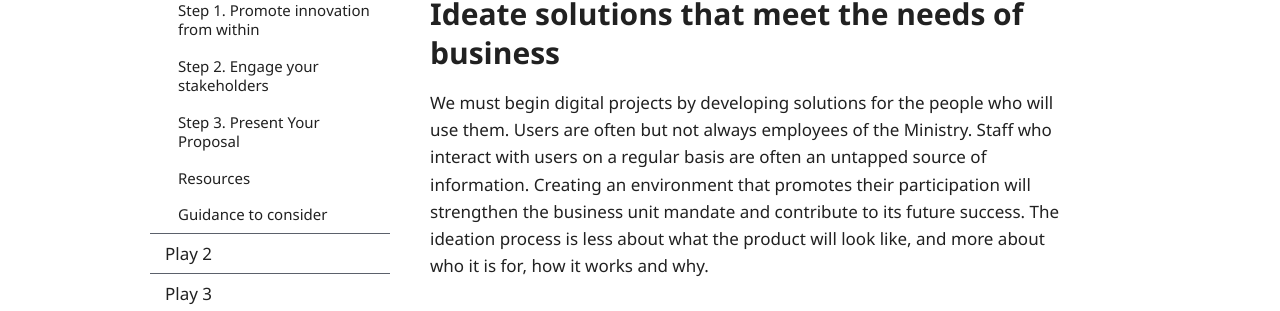
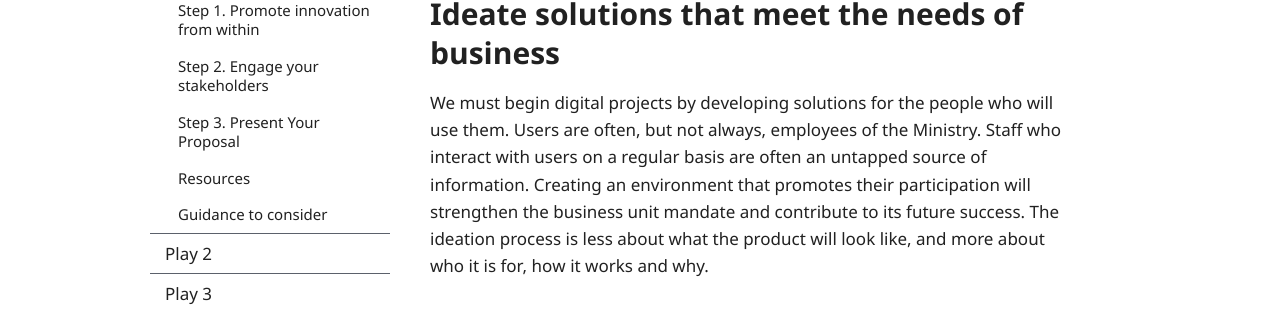
Before and after one commit to HeatherRemacle/exchangelabops, a Jekyll site: the page built from plays/play1.md, in a window 1280 px wide. Shown: the part 269-580 px from the top of the page. Built offline with Jekyll 4.4.1, drawn with Linux system fonts in a browser that asks for light colours.

```diff
--- a/plays/play1.md
+++ b/plays/play1.md
@@ -20,7 +20,7 @@ subnav:
 
 ---
 ## Ideate solutions that meet the needs of business
-We must begin digital projects by developing solutions for the people who will use them. Users are often but not always employees of the Ministry.  Staff who interact with users on a regular basis are often an untapped source of information. Creating an environment that promotes their participation will strengthen the business unit mandate and contribute to its future success. The ideation process is less about what the product will look like, and more about who it is for, how it works and why.
+We must begin digital projects by developing solutions for the people who will use them. Users are often, but not always, employees of the Ministry.  Staff who interact with users on a regular basis are often an untapped source of information. Creating an environment that promotes their participation will strengthen the business unit mandate and contribute to its future success. The ideation process is less about what the product will look like, and more about who it is for, how it works and why.
 
 ### Step 1: Promote innovation from within
 #### Checklist
```
